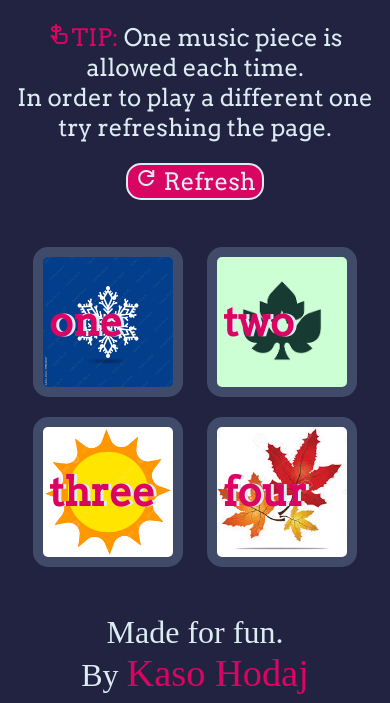
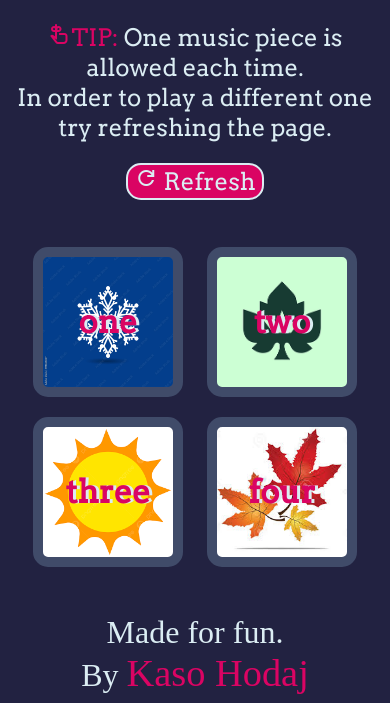
Before and after one commit to KasoHodaj/PianoRe, a plain HTML site: page index.html in a window 390 px wide. Shown: the part 224-927 px from the top of the page. Drawn offline with nearby package versions, Linux system fonts and the light colour scheme.

Commit message:
Update style.css

```diff
--- a/style.css
+++ b/style.css
@@ -96,6 +96,7 @@ h2{
 
 @media(max-width:600px){
     .piece{
-        text-align: left;
+
+        font-size: 2rem;
     }
 }
```
